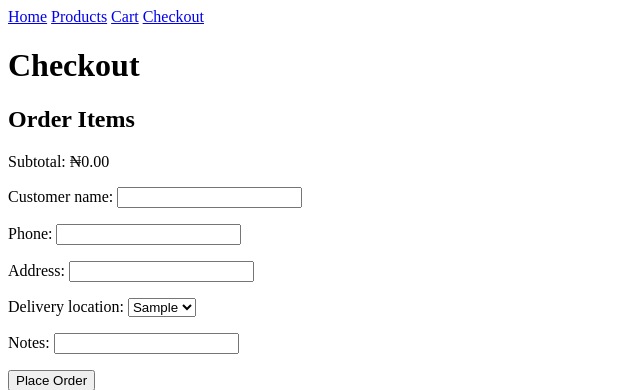
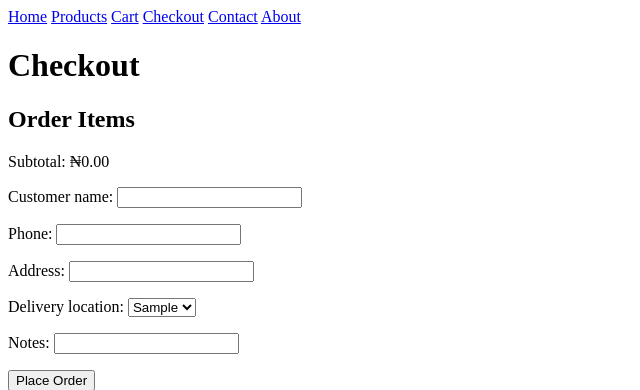
Before and after one commit to donaldiorwua/shima_essentials, a Django app: page /checkout/ in a window 1280 px wide. Shown: the top 390 px of the page, without its empty margins (0-640 px from the left). Run offline with Django 5.2, Linux system fonts and the light colour scheme; tables that the repository leaves empty hold one stand-in row (values such as "Sample post").

Commit message:
updated base template to include more routs

```diff
--- a/templates/base.html
+++ b/templates/base.html
@@ -12,6 +12,8 @@
         <a href="{% url 'product_list' %}">Products</a>
         <a href="{% url 'cart' %}">Cart</a>
         <a href="{% url 'checkout' %}">Checkout</a>
+        <a href="{% url 'contact' %}">Contact</a>
+        <a href="{% url 'about' %}">About</a>
     </nav>
 
     <main>
```
